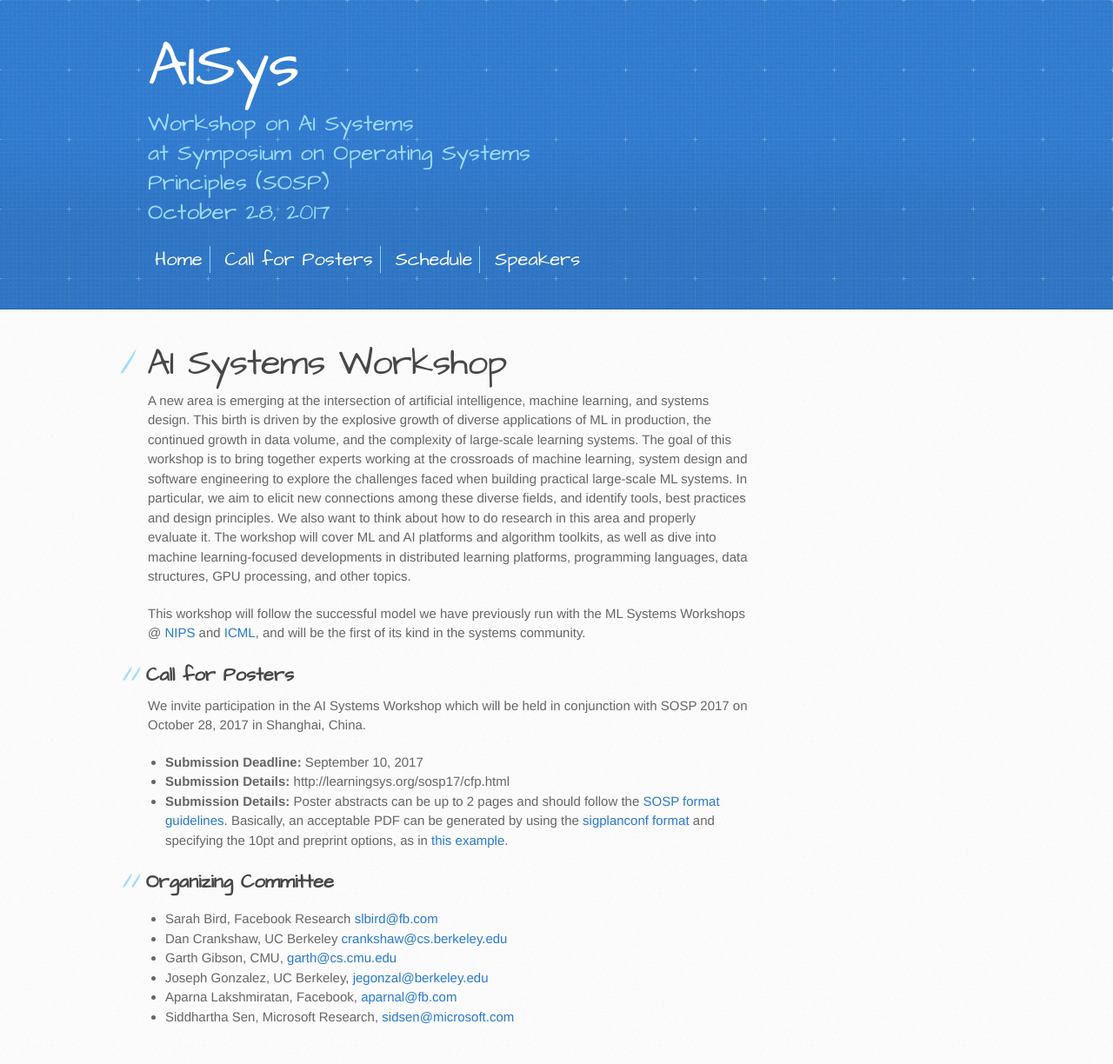
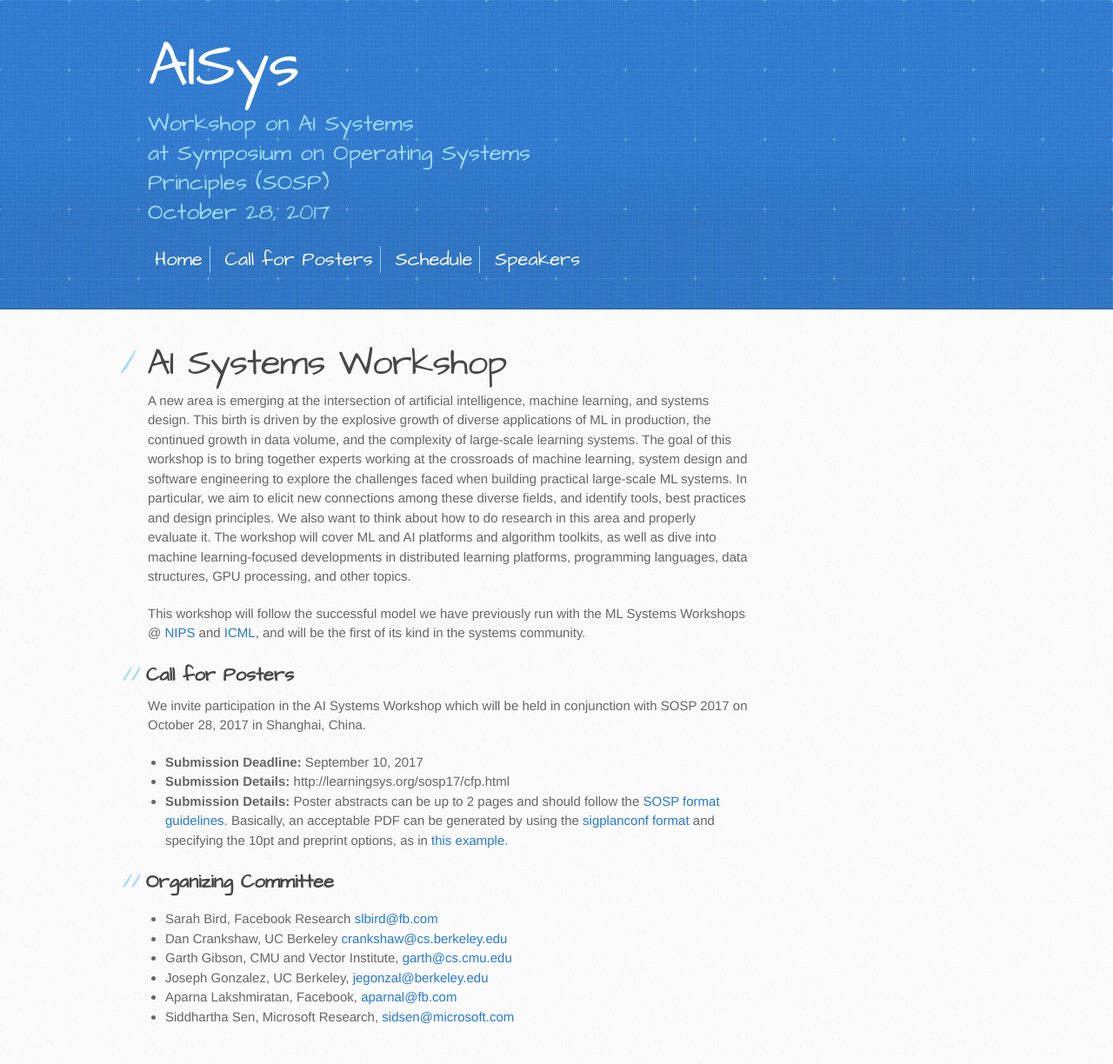
Before and after one commit to LearningSys/sosp17, a Jekyll site: the page built from index.md, in a window 1280 px wide. Shown: the whole page at 87% size. Built offline with Jekyll 4.4.1, drawn with Linux system fonts in a browser that asks for light colours; the repository's description, which GitHub fills in, is left out; our own code applies the rules of GitHub Pages for plain Markdown files.

Commit message:
update garth's affiliation

```diff
--- a/index.md
+++ b/index.md
@@ -19,7 +19,7 @@ We invite participation in the AI Systems Workshop which will be held in conjunc
 ## Organizing Committee
 + Sarah Bird, Facebook Research <slbird@fb.com>
 + Dan Crankshaw, UC Berkeley <crankshaw@cs.berkeley.edu>
-+ Garth Gibson, CMU, <garth@cs.cmu.edu>
++ Garth Gibson, CMU and Vector Institute, <garth@cs.cmu.edu>
 + Joseph Gonzalez, UC Berkeley, <jegonzal@berkeley.edu>
 + Aparna Lakshmiratan, Facebook, <aparnal@fb.com>
 + Siddhartha Sen, Microsoft Research, <sidsen@microsoft.com>
```
